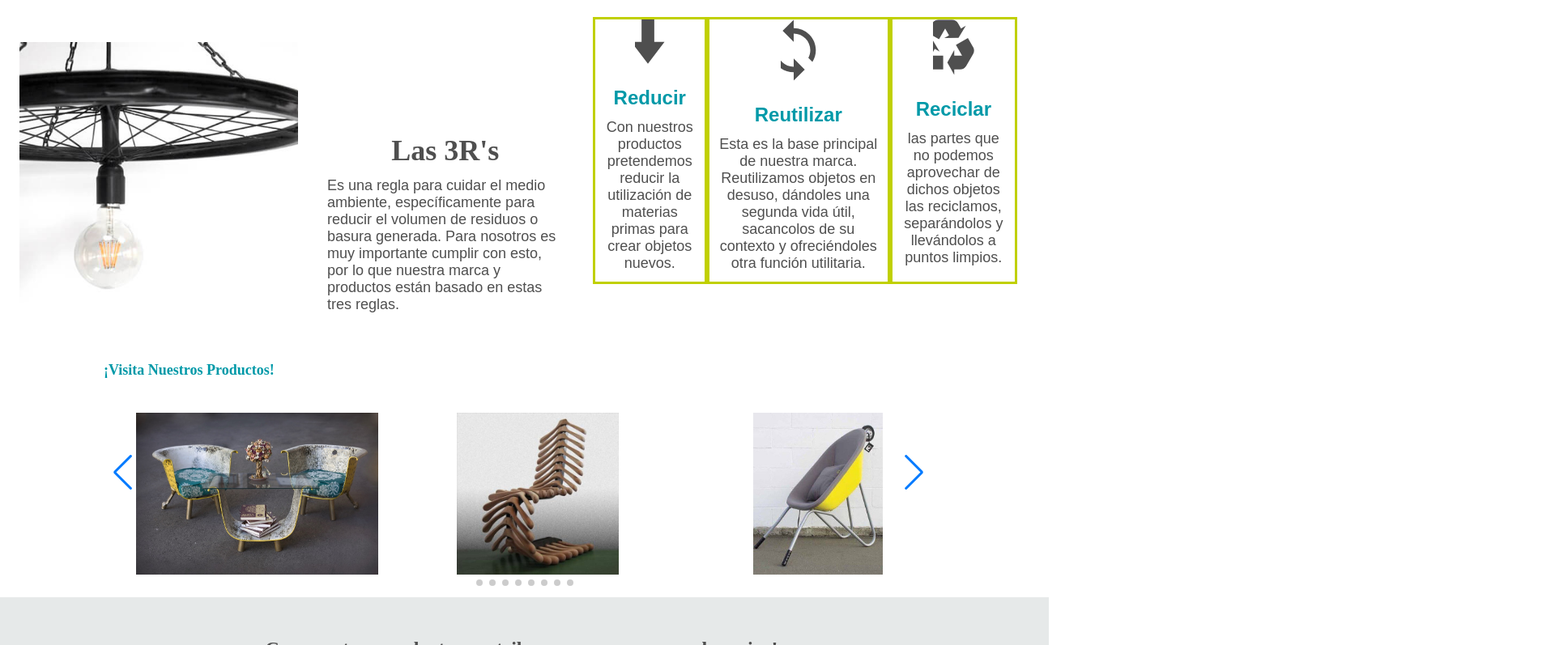
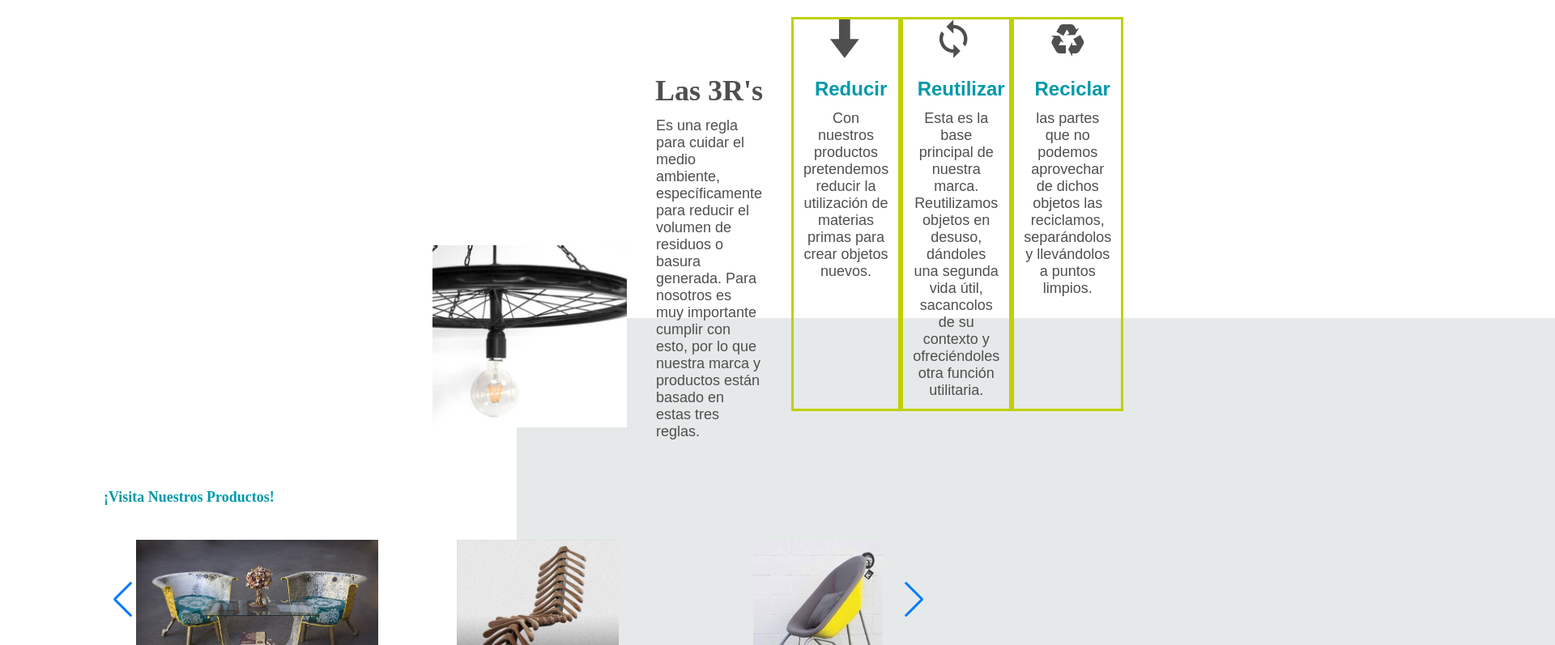
Before and after one commit to IreneMonlleo/Proyecto-Beta, a website: page aboutus.html in a window 1280 px wide. Shown: the part 1313-2110 px from the top of the page at 81% size, 1920 px wide, since content can reach past the window. Drawn offline with nearby package versions, Linux system fonts and the light colour scheme.

Commit message:
fix threeR about

```diff
--- a/aboutus.html
+++ b/aboutus.html
@@ -62,31 +62,33 @@
                 </div>
             </article>
             <article class="threeR">
-                <img class="threeR__img" src="resources\img\product.jpg" alt="construction process">
-                <div class="threeR__text">
+                <div class="threeR__container--img">
+                    <img class="threeR__img" src="resources\img\product.jpg" alt="construction process">
+                </div>
+                <div class="threeR__container--text">
                     <h2 class="title">Las 3R's</h2>
                     <p class="text"> Es una regla para cuidar el medio ambiente, específicamente para reducir el volumen de residuos o basura generada. Para nosotros es muy importante cumplir con esto, por lo que nuestra marca y productos están basado en estas tres reglas.
                     </p>
                 </div>
                 <ul class="Rs" style="list-style: none">
                     <li class="Rs__group">
-                        <svg width="37" height="55" viewBox="0 0 37 55" fill="none" xmlns="http://www.w3.org/2000/svg">
+                        <svg class="Rs__arrow" width="37" height="55" viewBox="0 0 37 55" fill="none" xmlns="http://www.w3.org/2000/svg">
                             <path d="M8.15561 0.083252H23.8444V27.6927H36.5L16 54.7499L-4.5 27.6927H8.15561V0.083252Z" fill="#4F4F4F"/>
                         </svg>
                         <h3 class="Rs__title">Reducir</h3>
                         <p class="text">Con nuestros productos pretendemos reducir la utilización de materias primas para crear objetos nuevos.</p>
                     </li>
                     <li class="Rs__group">
-                        <svg width="44" height="76" viewBox="0 0 44 76" fill="none" xmlns="http://www.w3.org/2000/svg">
+                        <svg class="Rs__arrow" width="44" height="76" viewBox="0 0 44 76" fill="none" xmlns="http://www.w3.org/2000/svg">
                             <path d="M16.0003 58.5001C10.5634 58.5001 5.34913 56.3403 1.50464 52.4958C-2.33986 48.6513 -4.49968 43.437 -4.49968 38.0001C-4.49968 34.5834 -3.64551 31.2692 -2.10801 28.4334L-7.09634 23.4451C-9.76134 27.6476 -11.333 32.6359 -11.333 38.0001C-11.333 45.2493 -8.45325 52.2017 -3.32726 57.3277C1.79873 62.4537 8.75107 65.3334 16.0003 65.3334V75.5834L29.667 61.9167L16.0003 48.2501V58.5001ZM16.0003 10.6667V0.416748L2.33366 14.0834L16.0003 27.7501V17.5001C21.4373 17.5001 26.6515 19.6599 30.496 23.5044C34.3405 27.3489 36.5003 32.5631 36.5003 38.0001C36.5003 41.4167 35.6462 44.7309 34.1087 47.5667L39.097 52.5551C41.762 48.3526 43.3337 43.3642 43.3337 38.0001C43.3337 30.7508 40.4539 23.7985 35.3279 18.6725C30.2019 13.5465 23.2496 10.6667 16.0003 10.6667Z" fill="#4F4F4F"/>
                         </svg>
                         <h3 class="Rs__title">Reutilizar</h3>
                         <p class="text">Esta es la base principal de nuestra marca. Reutilizamos objetos en desuso, dándoles una segunda vida útil, sacancolos de su contexto y ofreciéndoles otra función utilitaria.</p>
                     </li>
                     <li class="Rs__group">
-                        <svg width="51" height="69" viewBox="0 0 51 69" fill="none" xmlns="http://www.w3.org/2000/svg">
-                            <path d="M49.5512 42.6851L41.0096 57.4792C39.3354 60.4176 36.2262 61.9551 33.0829 61.7501H26.2496V68.5834L17.7079 53.2084L26.2496 37.8334V44.6667H35.8846L28.2996 31.5126L43.0937 22.9709L49.2437 33.6309C51.0204 36.2617 51.2596 39.7809 49.5512 42.6851ZM6.46706 0.455078H23.5504C26.8987 0.455078 29.8029 2.40258 31.2037 5.20424L34.6204 11.1492L40.5312 7.73258L31.5112 22.8001L13.9154 23.1076L19.8262 19.6909L15.0087 11.3201L7.45789 24.4742L-7.37044 15.9326L-1.22044 5.27258C0.180391 2.43674 3.08456 0.455078 6.46706 0.455078ZM-7.74627 57.5134L-16.2879 42.7192C-17.9621 39.8151 -17.7229 36.3301 -15.9804 33.6992L-12.5638 27.7884L-18.4746 24.3717L-0.912941 24.6451L8.14122 39.7467L2.23039 36.3301L-2.58711 44.6667H12.5829V61.7501H0.282892C-2.89461 61.9892 -6.03794 60.4176 -7.74627 57.5134Z" fill="#4F4F4F"/>
-                        </svg>
+                        <svg class="Rs__arrow" width="82" height="82" viewBox="0 0 82 82" fill="none" xmlns="http://www.w3.org/2000/svg">
+                            <path d="M74.5512 52.6851L66.0096 67.4792C64.3354 70.4176 61.2262 71.9551 58.0829 71.7501H51.2496V78.5834L42.7079 63.2084L51.2496 47.8334V54.6667H60.8846L53.2996 41.5126L68.0937 32.9709L74.2437 43.6309C76.0204 46.2617 76.2596 49.7809 74.5512 52.6851ZM31.4671 10.4551H48.5504C51.8987 10.4551 54.8029 12.4026 56.2037 15.2042L59.6204 21.1492L65.5312 17.7326L56.5112 32.8001L38.9154 33.1076L44.8262 29.6909L40.0087 21.3201L32.4579 34.4742L17.6296 25.9326L23.7796 15.2726C25.1804 12.4367 28.0846 10.4551 31.4671 10.4551ZM17.2537 67.5134L8.71206 52.7192C7.03789 49.8151 7.27706 46.3301 9.01956 43.6992L12.4362 37.7884L6.52539 34.3717L24.0871 34.6451L33.1412 49.7467L27.2304 46.3301L22.4129 54.6667H37.5829V71.7501H25.2829C22.1054 71.9892 18.9621 70.4176 17.2537 67.5134Z" fill="#4F4F4F"/>
+                            </svg>
                         <h3 class="Rs__title">Reciclar</h3>
                         <p class="text">las partes que no podemos aprovechar de dichos objetos las reciclamos, separándolos y llevándolos a puntos limpios.</p>
                     </li>
--- a/scss/htmlelements/_img.scss
+++ b/scss/htmlelements/_img.scss
@@ -31,10 +31,14 @@
     margin: 0 auto;
 }
 .threeR__img{
-    width: 344px;
+    width: 240px;
     margin: 0 auto;
     padding: $space-medium;
+    padding-top: $space-verybig;
 
+    &::before{
+        background-color: $color-greylight;
+    }
 }
 
 
--- a/scss/htmlelements/_typography.scss
+++ b/scss/htmlelements/_typography.scss
@@ -76,9 +76,9 @@
 }
 .Rs__title{
     @include ralewey(24px,600,$color-turquoise);
-    text-align: center;
     margin:0px;
     padding-top: $space-medium;
+    padding-left: $space-small;
 }
 .title__slider{
     @include special-elite(18px,$color-turquoise);
--- a/scss/layout/_main.scss
+++ b/scss/layout/_main.scss
@@ -62,13 +62,34 @@
     }
 }
 
+.threeR{
+    max-width: 260px;
+    &__container--img{
+        position: relative;
+        &::before {
+            content: "";
+            position: absolute;
+            top: 150px;
+            left: 128px;
+            right: -150vw;
+            bottom: -140vh;
+            background-color: $color-greylight;
+            z-index: -1;
+        }
+    }
+}
+.Rs{
 
-.Rs{
     padding: 0px;
     margin: $space-medium;
     &__group{
+        display: flex;
+        flex-direction: column;
         margin-bottom:$space-medium ;
-
+    }
+    &__arrow{
+        @include icons (3em);
+        margin:0 auto;
     }
 }
 
```
Also changed, not shown: css/style.css, resources/svg/3arrow.svg.
